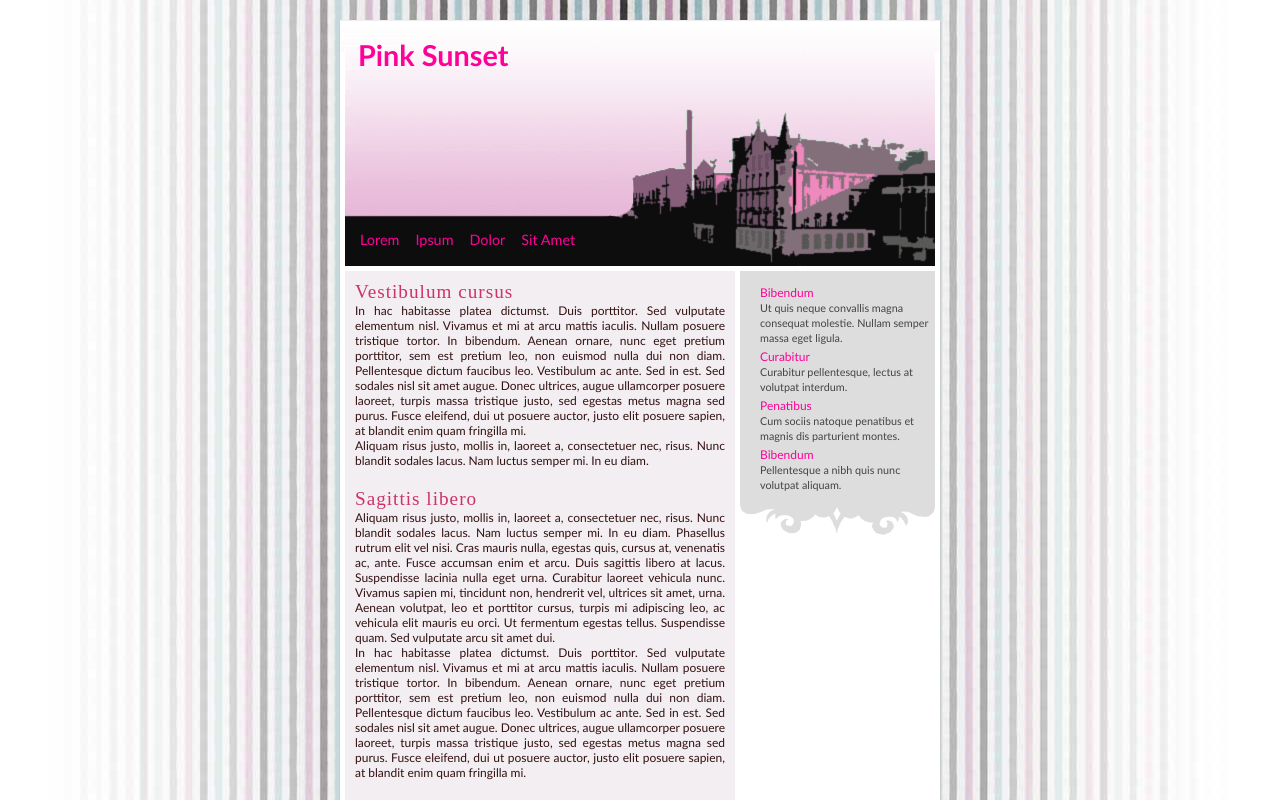
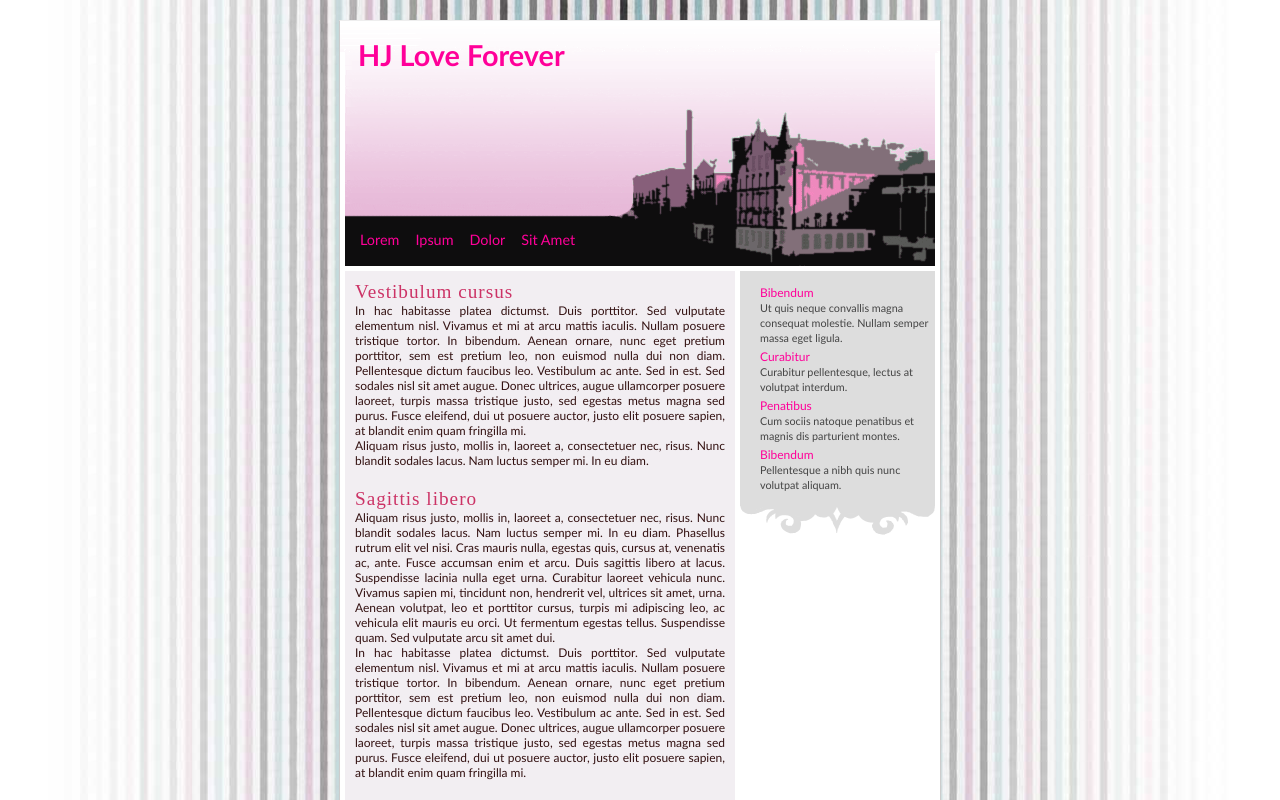
Before and after one commit to justice232/justice-test, a plain HTML site: page main/index.html in a window 1280 px wide. Shown: the top 800 px of the page. Drawn offline with Linux system fonts and the light colour scheme.

Commit message:
Update index.html

```diff
--- a/main/index.html
+++ b/main/index.html
@@ -9,7 +9,7 @@
 <div class="container">
   <div class="top">
     <div class="header">
-      <h1><a href="#">Pink Sunset</a></h1>
+      <h1><a href="#">HJ Love Forever</a></h1>
     </div>
     <div class="menu"> <a href="#">Lorem</a><a href="#">Ipsum</a><a href="#">Dolor</a><a href="#">Sit Amet</a> </div>
   </div>
```
